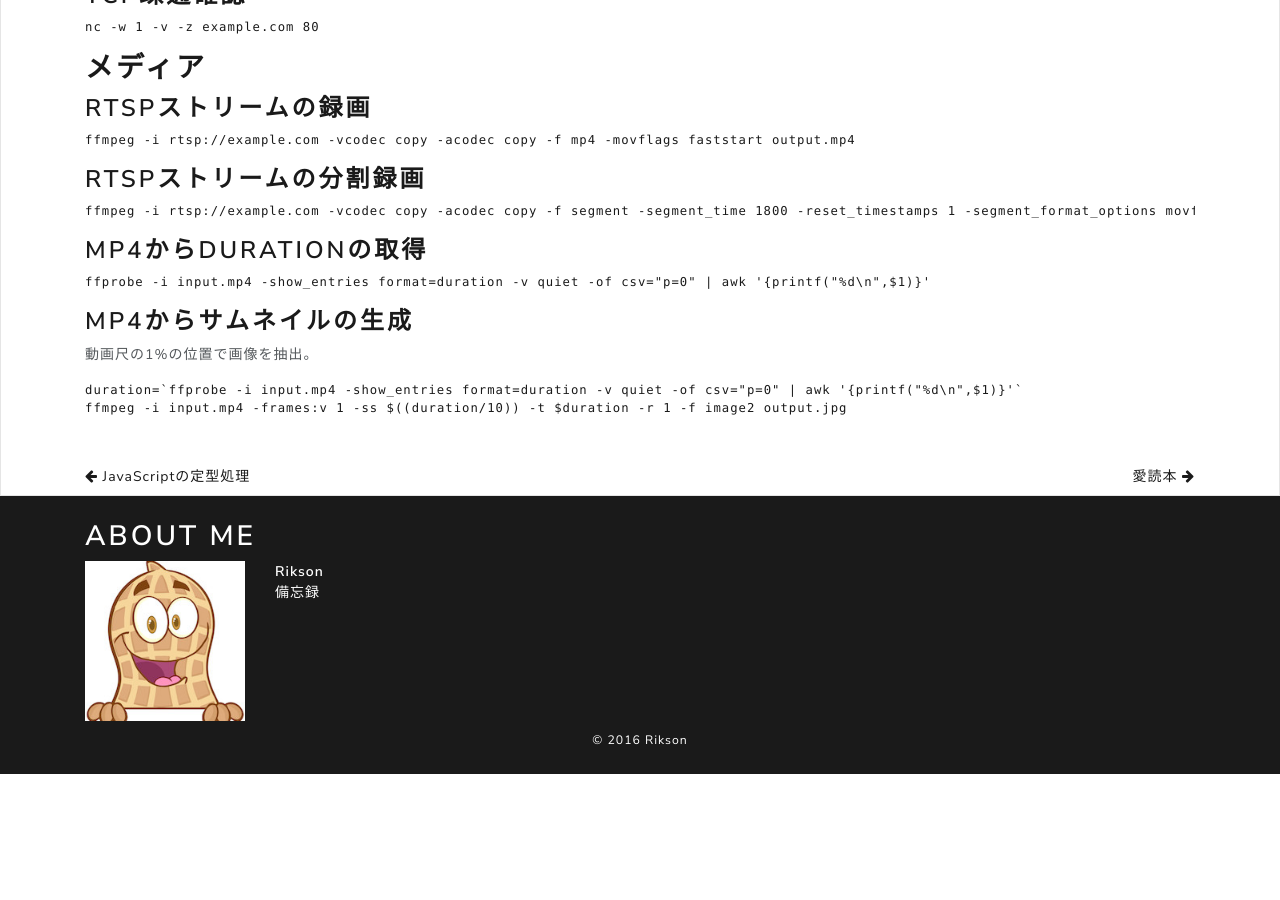
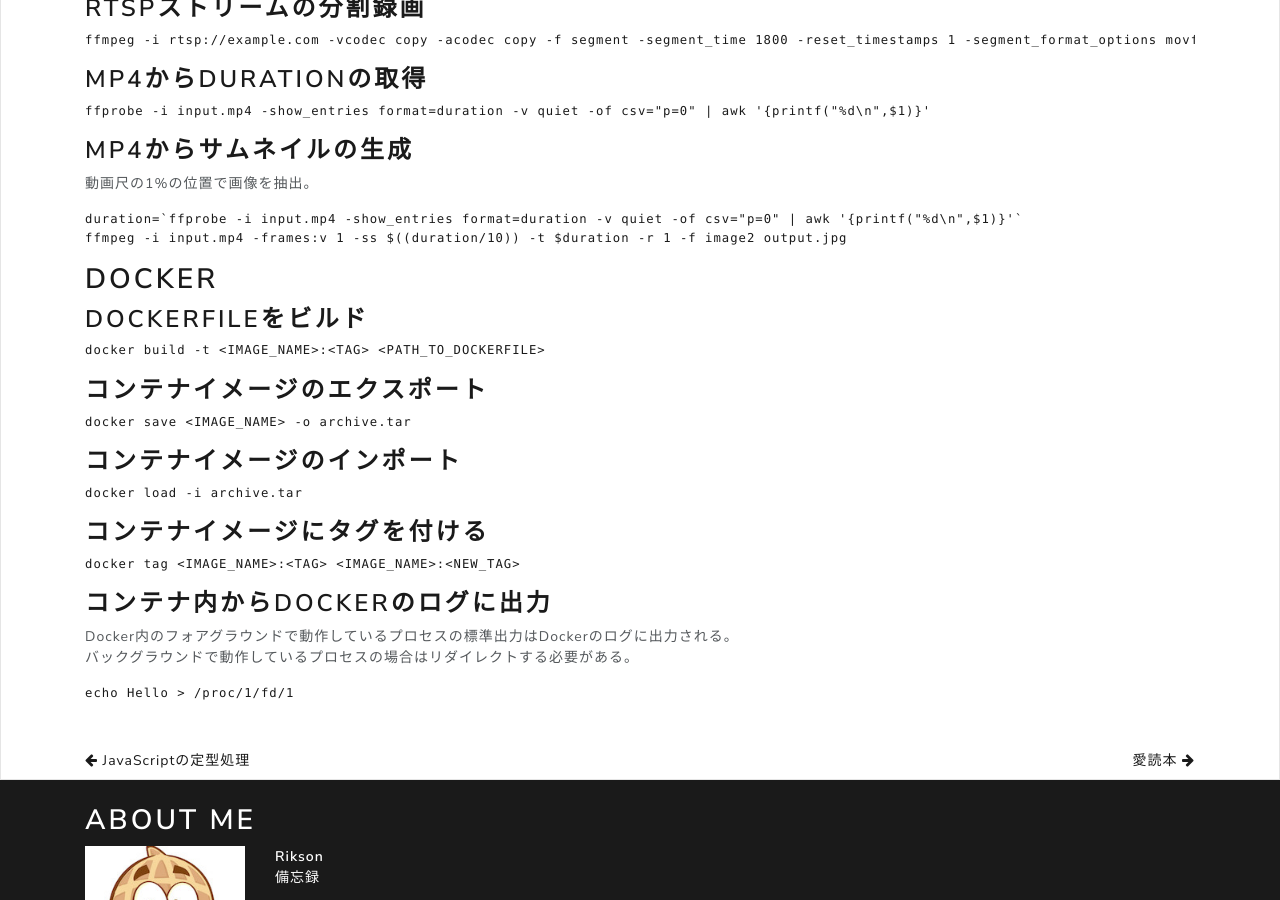
Before and after one commit to rikuson/rikuson, a Jekyll site: the page built from _posts/2022-04-15-shellscript-boilerplates.md, in a window 1280 px wide and 900 px high, scrolled down 1203 px. Built offline with Jekyll 4.4.1, drawn with Linux system fonts in a browser that asks for light colours; nearby versions of some CDN libraries; before the commit the page ends 1977 px from its top, so only the background shows below that; some of the changed text lies outside the part shown.

Commit message:
Add docker cheatsheet (#8)

````diff
--- a/_posts/2022-04-15-shellscript-boilerplates.md
+++ b/_posts/2022-04-15-shellscript-boilerplates.md
@@ -7,17 +7,9 @@ tags:
 
 Shellscriptの備忘録。
 
+<!--
 ## 入出力
-
-### Dockerコンテナ内でDockerのログに出力
-
-Docker内のフォアグラウンドで動作しているプロセスの標準出力はDockerのログに出力される。
-バックグラウンドで動作しているプロセスの場合はリダイレクトする必要がある。
-
-```bash
-echo Hello > /proc/1/fd/1
-```
-
+-->
 ## ファイル
 
 ### ファイルが作成されたら実行
@@ -80,3 +72,37 @@ ffprobe -i input.mp4 -show_entries format=duration -v quiet -of csv="p=0" | awk
 duration=`ffprobe -i input.mp4 -show_entries format=duration -v quiet -of csv="p=0" | awk '{printf("%d\n",$1)}'`
 ffmpeg -i input.mp4 -frames:v 1 -ss $((duration/10)) -t $duration -r 1 -f image2 output.jpg
 ```
+
+## Docker
+
+### Dockerfileをビルド
+
+```bash
+docker build -t <IMAGE_NAME>:<TAG> <PATH_TO_DOCKERFILE>
+```
+
+### コンテナイメージのエクスポート
+
+```bash
+docker save <IMAGE_NAME> -o archive.tar
+```
+
+### コンテナイメージのインポート
+
+```bash
+docker load -i archive.tar
+```
+
+### コンテナイメージにタグを付ける
+
+```bash
+docker tag <IMAGE_NAME>:<TAG> <IMAGE_NAME>:<NEW_TAG>
+```
+### コンテナ内からDockerのログに出力
+
+Docker内のフォアグラウンドで動作しているプロセスの標準出力はDockerのログに出力される。
+バックグラウンドで動作しているプロセスの場合はリダイレクトする必要がある。
+
+```bash
+echo Hello > /proc/1/fd/1
+```
````
